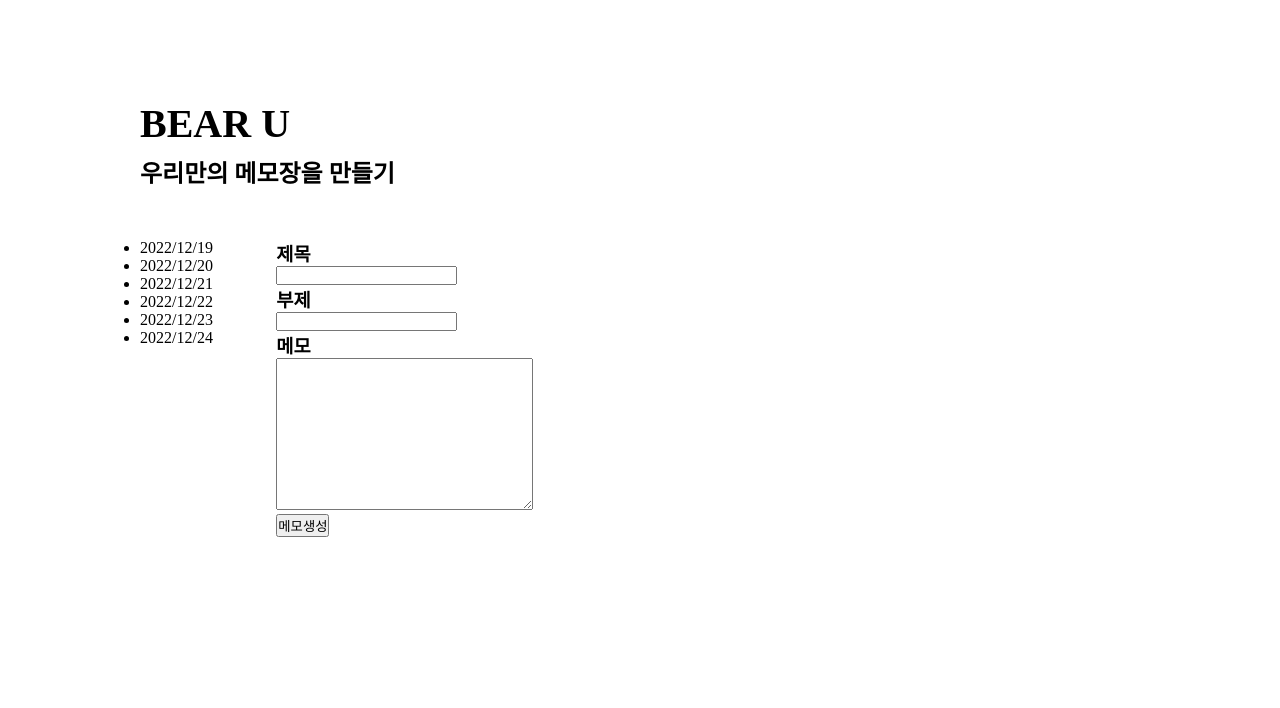
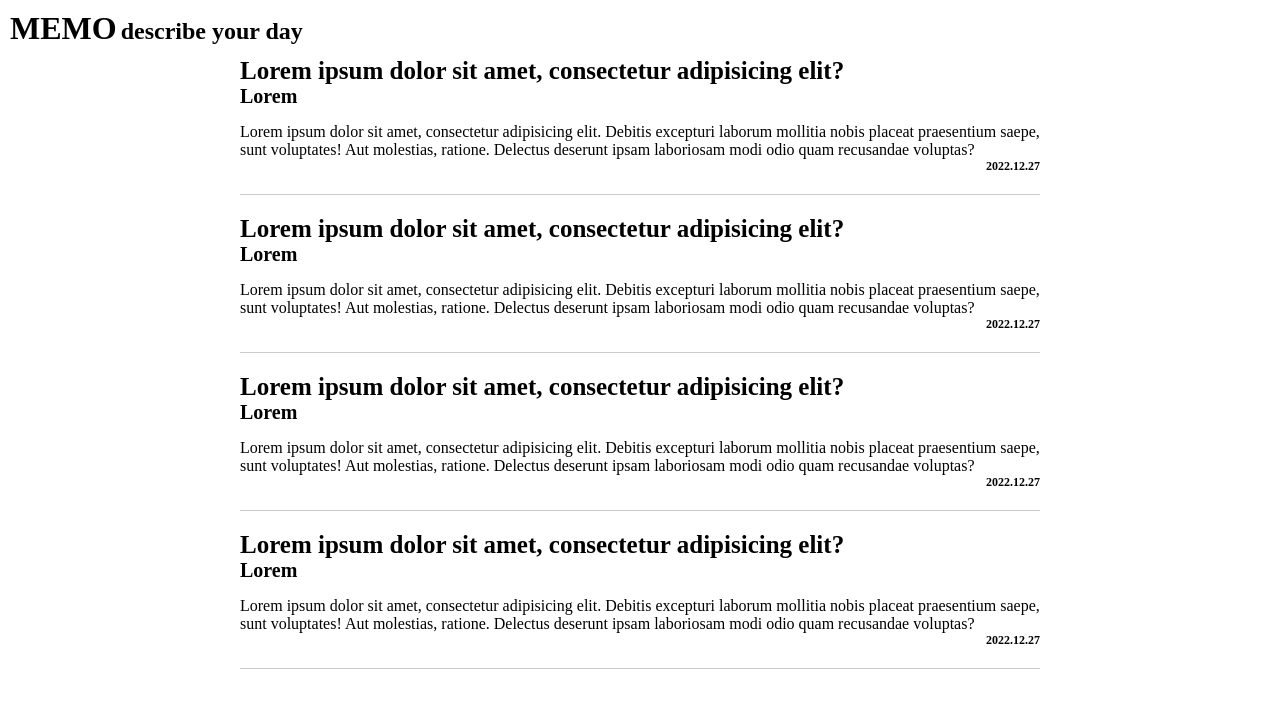
Before and after one commit to junggri/bear-u-client, a plain HTML site: page index.html in a window 1280 px wide. Drawn offline with Linux system fonts and the light colour scheme.

Commit message:
디자인 수정

```diff
--- a/css/style.css
+++ b/css/style.css
@@ -5,32 +5,36 @@
 html,body{
   /* height: 100%; */
 }
-main{
-  /* border:1px solid black; */
-  height:100%;
-  width: 1000px;
+header{
+  padding:10px;
+}
+header > h1,
+header > h2{
+  display: inline-block;
+}
+.content{
+  width:800px;
   margin: 0 auto;
-  /* border:1px solid red; */
 }
-main > header{
-  /* border: 1px solid black; */
-  margin-top:100px;
+.content > ul > li{
+  list-style: none;
+  margin-bottom: 20px;
+  cursor: pointer;
+  padding-bottom: 20px;
+  border-bottom:1px solid rgba(0,0,0,0.2);
 }
-main > header > h1{
-  font-size:40px;
+.content > ul > li > h1{
+  font-size:25px;
   font-weight: bolder;
 }
-main > header > h2{
-  margin-top:7px;
+.content > ul > li > h2 {
+  font-size:20px;
 }
-main > form{
-  display: flex;
-  margin-top: 50px;
+.content > ul > li > span{
+  margin-top:15px;
+  display: inline-block;
 }
-main > form > ul{
-  width:100px;
+.content > ul > li > h3 {
+  text-align: right;
+  font-size:12px;
 }
-main > form > article{
-  width:100%;
-  margin-left:50px;
-}
--- a/index.html
+++ b/index.html
@@ -8,41 +8,38 @@
   <link rel="stylesheet" href="./css/style.css">
 </head>
 <body>
-  <!-- <header></header> -->
-  <main>
     <header>
-      <h1>BEAR U</h1>
-      <h2>우리만의 메모장을 만들기</h2>
-      <div>
+      <h1>MEMO</h1>
+      <h2>describe your day</h2>
     </header>
+  <div class="content">
+    <ul>
+      <li>
+        <h1>Lorem ipsum dolor sit amet, consectetur adipisicing elit?</h1>
+        <h2>Lorem</h2>
+        <span>Lorem ipsum dolor sit amet, consectetur adipisicing elit. Debitis excepturi laborum mollitia nobis placeat praesentium saepe, sunt voluptates! Aut molestias, ratione. Delectus deserunt ipsam laboriosam modi odio quam recusandae voluptas?</span>
+        <h3>2022.12.27</h3>
+      </li>
+      <li>
+        <h1>Lorem ipsum dolor sit amet, consectetur adipisicing elit?</h1>
+        <h2>Lorem</h2>
+        <span>Lorem ipsum dolor sit amet, consectetur adipisicing elit. Debitis excepturi laborum mollitia nobis placeat praesentium saepe, sunt voluptates! Aut molestias, ratione. Delectus deserunt ipsam laboriosam modi odio quam recusandae voluptas?</span>
+        <h3>2022.12.27</h3>
+      </li>
+      <li>
+        <h1>Lorem ipsum dolor sit amet, consectetur adipisicing elit?</h1>
+        <h2>Lorem</h2>
+        <span>Lorem ipsum dolor sit amet, consectetur adipisicing elit. Debitis excepturi laborum mollitia nobis placeat praesentium saepe, sunt voluptates! Aut molestias, ratione. Delectus deserunt ipsam laboriosam modi odio quam recusandae voluptas?</span>
+        <h3>2022.12.27</h3>
+      </li>
+      <li>
+        <h1>Lorem ipsum dolor sit amet, consectetur adipisicing elit?</h1>
+        <h2>Lorem</h2>
+        <span>Lorem ipsum dolor sit amet, consectetur adipisicing elit. Debitis excepturi laborum mollitia nobis placeat praesentium saepe, sunt voluptates! Aut molestias, ratione. Delectus deserunt ipsam laboriosam modi odio quam recusandae voluptas?</span>
+        <h3>2022.12.27</h3>
+      </li>
 
-    </div>
-    <!-- <div></div> -->
-    <form method="post" class="note">
-      <ul>
-        <li>2022/12/19</li>
-        <li>2022/12/20</li>
-        <li>2022/12/21</li>
-        <li>2022/12/22</li>
-        <li>2022/12/23</li>
-        <li>2022/12/24</li>
-      </ul>
-      <article>
-        <div>
-          <h3>제목</h3>
-          <input type="text">
-        </div>
-        <div>
-          <h3>부제</h3>
-          <input type="text">
-        </div>
-        <div>
-          <h3>메모</h3>
-          <textarea name="" id="" cols="30" rows="10"></textarea>
-        </div>
-        <button type="submit">메모생성</button>
-      </article>
-    </form>
-  </main>
+    </ul>
+  </div>
 </body>
 </html>
```
